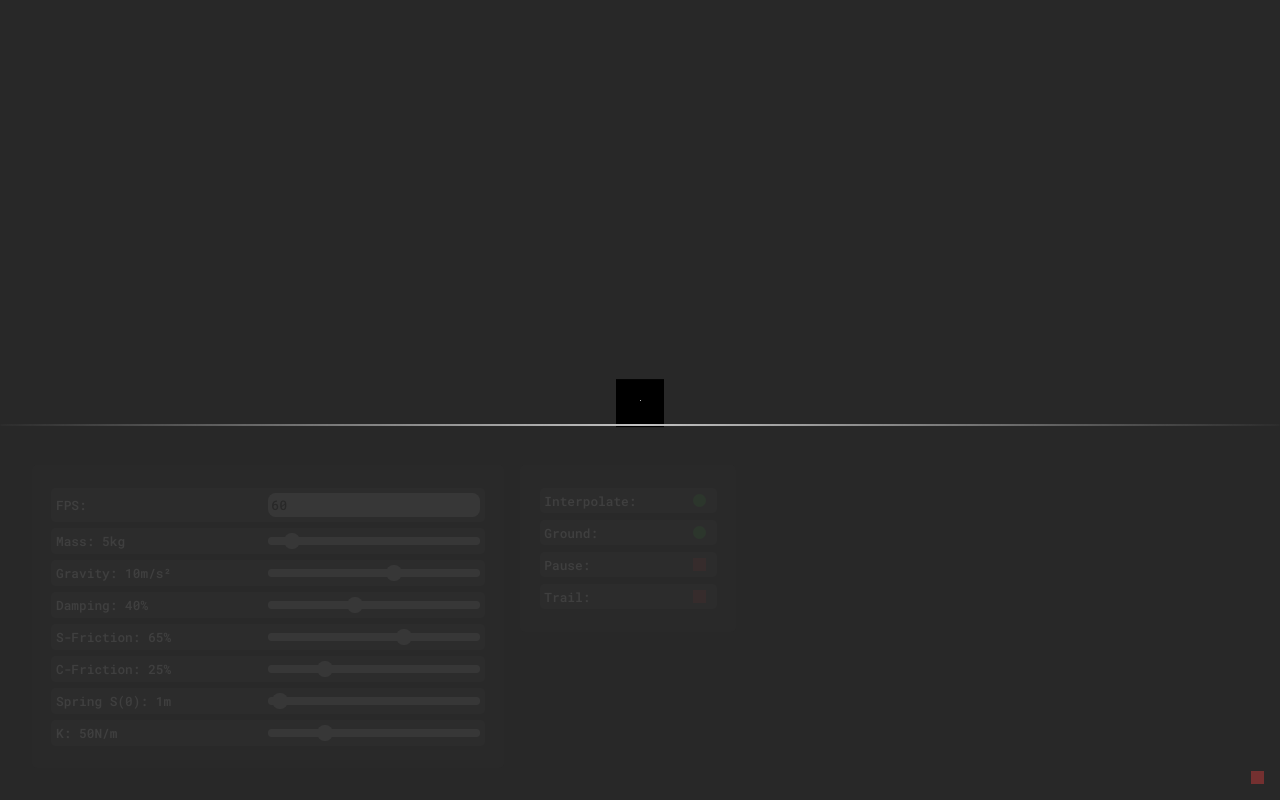
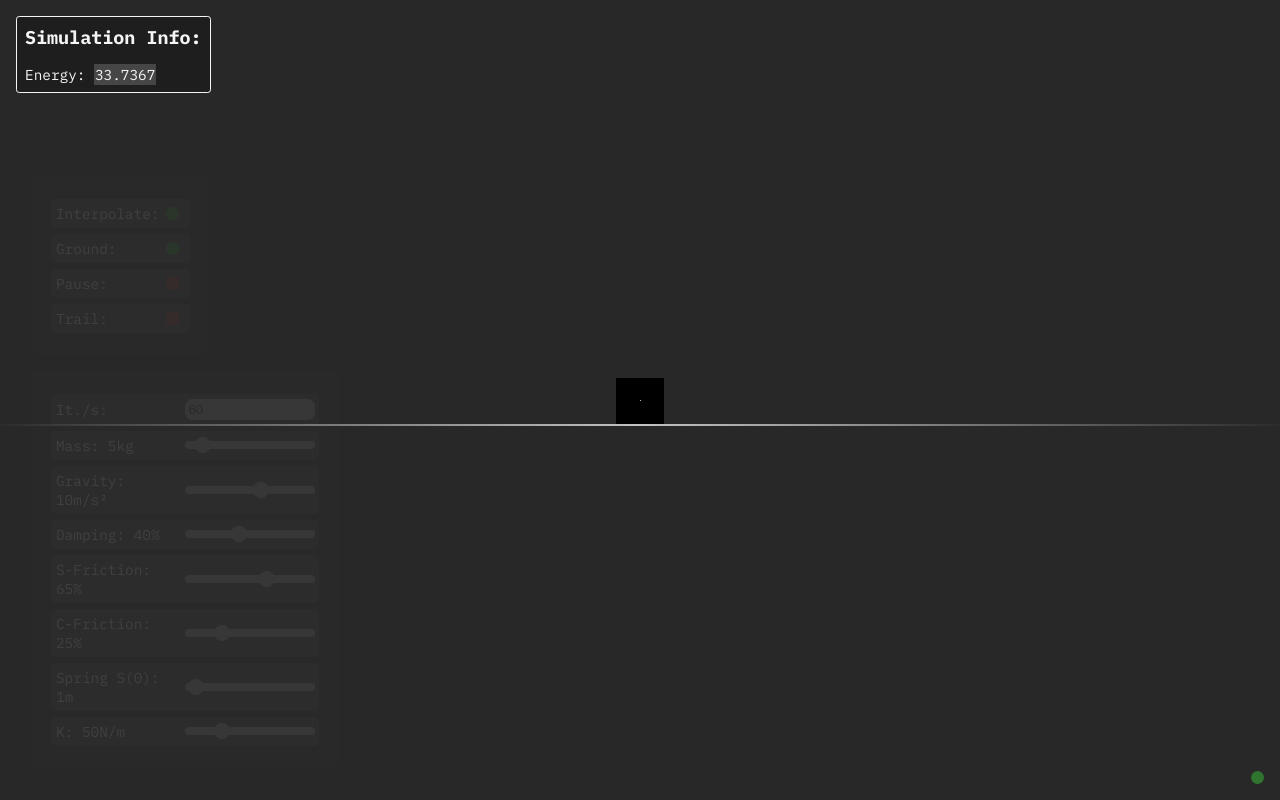
Before and after one commit to sunbaee/springPhysics, a plain HTML site: page index.html in a window 1280 px wide. Drawn offline with Linux system fonts and the light colour scheme.

Commit message:
added energy meter and corrected some things (still need to correct collision energy change), will add trace next

```diff
--- a/index.html
+++ b/index.html
@@ -7,16 +7,32 @@
     <link rel="stylesheet" href="styles.css">
 </head>
 <body>
-    <div id="square"></div>
-    <div class="spring"></div>
-    <div class="ground"></div>
-
-    <input class="showConfig checkBox" type="checkbox" check="true" onclick="DisableContainer(this)">
-
+    <div class="simInfo">
+        <h3>Simulation Info: </h1>
+        <p>Energy: <var>15</var></p>
+    </div>
     <div class="container">
+        <ul id ="booleans" class="variables">
+            <li>
+                <label>Interpolate: </label>
+                <input class="checkBox" type="checkbox" checked="true" onchange="EnableInterpolation(this)">
+            </li>
+            <li>
+                <label>Ground: </label>
+                <input class="checkBox" type="checkbox" onchange="DisableGround(this)" checked="true">
+            </li>
+            <li>
+                <label>Pause: </label>
+                <input class="checkBox" type="checkbox" onchange="Pause(this)">
+            </li>
+            <li>
+                <label>Trail: </label>
+                <input class="checkBox" type="checkbox" onchange="">
+            </li>
+        </ul>
         <ul class="variables" id="numbers">
             <li>
-                <label>FPS: </label>
+                <label>It./s: </label>
                 <input id ="FPS" class="textBox" type="number" value="60" min="10" onchange="UpdateLabelValues(this, 'FrPerS')" oninput="if (value < min) value = min">
             </li>
             <li class="sliderLi">
@@ -48,25 +64,14 @@
                 <input id="eConst" class="slider" oninput="UpdateLabelValues(this)" type="range" min="0" max="200" value="50">
             </li>
         </ul>
-        <ul id ="booleans" class="variables">
-            <li>
-                <label>Interpolate: </label>
-                <input class="checkBox" type="checkbox" checked="true" onchange="EnableInterpolation(this)">
-            </li>
-            <li>
-                <label>Ground: </label>
-                <input class="checkBox" type="checkbox" onchange="DisableGround(this)" checked="true">
-            </li>
-            <li>
-                <label>Pause: </label>
-                <input class="checkBox" type="checkbox" onchange="Pause(this)">
-            </li>
-            <li>
-                <label>Trail: </label>
-                <input class="checkBox" type="checkbox" onchange="">
-            </li>
-        </ul>
     </div>
+
+    <input class="showConfig checkBox" type="checkbox" checked="true" onclick="DisableContainer(this)">
+
+    <div id="square"></div>
+    <div class="spring"></div>
+    <div class="ground"></div>
+
     <script src="main.js"></script>
 </body>
 </html>
--- a/main.js
+++ b/main.js
@@ -38,6 +38,20 @@ document.addEventListener("dragstart", e => {
     e.preventDefault();
 });
 
+function DisableContainer(element) {
+    const contVars = document.querySelector(".container");
+
+    contVars.animate({
+        transform: `translateX(${element.checked ? 0 : -100}%)`,
+        opacity: `${element.checked ? 1 : 0}`,
+        filter: `blur(${element.checked ? 0 : 3}rem)`
+    }, {
+        duration: 800,
+        fill: "forwards",
+        easing: "ease-in-out"
+    })
+}
+
 // Custom variables
 
 // = > Resolution transition
@@ -45,6 +59,8 @@ const dWidth = 1880;
 const dHeight = 940;
 
 var resParse = new Vector(dWidth / window.innerWidth, dHeight / window.innerHeight);
+
+const pixelM = 150;
 
 class Custom {
     constructor(id, v) {
@@ -56,27 +72,21 @@ class Custom {
 // => Time config
 const MS_CONVERSOR = 0.001; // converts ms to seconds
 
-// => Booleans
-var hasGround = true;
-var isPaused = false;
-
 var cfgArr = [new Custom('FPS', Math.round(1 / 60 * 1000)),
               new Custom('Mass', 5),
-              new Custom('Gravity', 1650 * resParse.y),
+              new Custom('Gravity', pixelM * 10 * resParse.y),
               new Custom('collisionDamping', .4),
-              new Custom('staticFric', .65 * 1650 * resParse.y),
-              new Custom('cineticFric', .25 * 1650 * resParse.y),
-              new Custom('springSize', 165 * resParse.y),
-              new Custom('eConst', 50),
-              new Custom('hasGround', true),
-              new Custom('isPaused', false)];
+              new Custom('staticFric', .65 * pixelM * 10 * resParse.y),
+              new Custom('cineticFric', .25 * pixelM * 10 * resParse.y),
+              new Custom('springSize', pixelM * resParse.y),
+              new Custom('eConst', 50)]
 
 function UpdateLabelValues(element, type) {
     cfgArr.forEach(e => {
         if (e.id == element.id) switch(type) {
             case 'FrPerS': e.v = Math.round(1 / element.value * 1000); break;
             case "%F": e.v = element.value / 100 * cfgArr[2].v;  break;
-            case "m": e.v = element.value * 165 * resParse.y;  break;
+            case "m": e.v = element.value * pixelM * resParse.y;  break;
             case "%": e.v = element.value / 100;  break;
 
             default: e.v = element.value;
@@ -107,18 +117,20 @@ var sqrVel = new Vector(),
     mPos = new Vector();
 
 var animInterp = true,
-    isClicking,
-    isPushing,
-    isPaused;
+    hasGround = true,
+    isPaused = false;
+
+var isClicking,
+    isPushing;
 
 var springPos,
     groundY;
 
 // PX related
-var velPerDist = 8 * resParse.y; //0.07;
+var velPerDist = 8 * resParse.y;
 
 // Errors
-var V_ERROR = new Vector(.5 * resParse.x, 100 * resParse.y);
+var V_ERROR = new Vector(10 * resParse.x, 30 * resParse.y);
 
 function DetectMousePush(e) {
     mPos = new Vector(e.clientX, e.clientY);
@@ -179,15 +191,32 @@ function PushSquare() {
     return mPos.Subtract(sqrPos).Mult(velPerDist);
 }
 
+function SpringDistance(springVector) {
+    return springVector.Mag() - cfgArr[6].v;
+}
+
 function SpringPush() {
-    const dSpringSize = cfgArr[6].v;
-    const kConst = cfgArr[7].v;
-    const mass = cfgArr[1].v;
+    const kConst = cfgArr[7].v,
+          mass = cfgArr[1].v;
 
     const springVec = sqrPos.Subtract(springPos);
-    const springAcc = -(kConst * (springVec.Mag() - dSpringSize)) / mass;
+    const springAcc = -(kConst * (SpringDistance(springVec))) / mass;
 
     return springVec.Normalized().Mult(springAcc);
+}
+
+const energy = document.querySelector(".simInfo p var");
+
+function UpdateEnergy() {
+    const gAcc = cfgArr[2].v,
+          mass = cfgArr[1].v,
+          kCns = cfgArr[7].v;
+
+    const gEnergy = mass * (gAcc / pixelM) * (groundY - (sqrPos.y + sqrHalfSize)) / pixelM,
+          kEnergy = (kCns * Math.pow(SpringDistance(sqrPos.Subtract(springPos)) / pixelM, 2)) / 2,
+          cEnergy = (mass * Math.pow(sqrVel.Mag() / pixelM, 2)) / 2;
+
+    energy.innerText = (gEnergy + kEnergy + cEnergy).toFixed(4);
 }
 
 function DetectCollision(nextPos, deltaTime, acc) {
@@ -201,9 +230,9 @@ function DetectCollision(nextPos, deltaTime, acc) {
         fType = (Math.abs(acc.x) <= sFric && sqrVel.x < V_ERROR.x) ? acc.x : cFric;
 
         sqrVel.x += -Math.sign(sqrVel.x) * fType * deltaTime;
-        sqrVel.y = -Math.abs(sqrVel.y) * cfgArr[3].v;
+        sqrVel.y = (-Math.abs(sqrVel.y) + acc.y / 2 * deltaTime) * cfgArr[3].v;
 
-        if (Math.abs(sqrVel.y) - cfgArr[2].v * deltaTime <= V_ERROR.y) sqrVel.y = 0;
+        if (Math.abs(sqrVel.y) <= V_ERROR.y) sqrVel.y = 0;
         if (Math.abs(sqrVel.x) <= V_ERROR.x) sqrVel.x = 0;
     }
 }
@@ -229,12 +258,14 @@ async function Process(frameTime) {
         if (isPushing) sqrVel = PushSquare();
         else sqrAcc = !isPaused ? sqrAcc.Add(SpringPush()) : sqrAcc;
 
+        sqrVel = sqrVel.Add(sqrAcc.Mult(deltaTime));
+
         const nextFramePos = sqrPos.Add(sqrVel.Mult(deltaTime));
         DetectCollision(nextFramePos, deltaTime, sqrAcc);
 
-        sqrVel = sqrVel.Add(sqrAcc.Mult(deltaTime));
         sqrPos = sqrPos.Add(sqrVel.Mult(deltaTime));
 
+        UpdateEnergy();
         MoveSquare(sqrPos, animInterp ? cfgArr[0].v : frameTime);
     }
 }
--- a/styles.css
+++ b/styles.css
@@ -1,6 +1,7 @@
-@import url('https://fonts.googleapis.com/css2?family=Roboto+Mono:ital,wght@0,500;1,500&display=swap');
+@import url('https://fonts.googleapis.com/css2?family=IBM+Plex+Mono:wght@400;700&display=swap');
 
 :root {
+    --dblack: rgb(30, 30, 30);
     --lblack: rgb(40, 40, 40);
     --lwhite: rgb(195, 195, 195);
     --lgray: rgb(100, 100, 100);
@@ -18,11 +19,15 @@
 
 body {
     background-color: var(--lblack);
-    font-family: 'Roboto Mono', sans-serif;
-    font-size: 0.8rem;
+    font-family: 'IBM Plex Mono', sans-serif;
+    font-size: 0.9rem;
     min-width: 100vw;
     min-height: 100vh;
     overflow: hidden;
+}
+
+h3 {
+    font-size: 1.15rem;
 }
 
 #square {
@@ -56,12 +61,13 @@ body {
 
 .container {
     display: flex;
+    flex-direction: column;
     align-items: flex-start;
     margin: 2rem;
     position: absolute;
     bottom: 0;
     left: 0;
-    width: 44rem;
+    max-width: fit-content;
     gap: 1rem;
 }
 
@@ -170,6 +176,28 @@ input::-webkit-inner-spin-button {
     cursor: pointer;
 }
 
+.simInfo {
+    position: absolute;
+    top: 0;
+    left: 0;
+    margin: 1rem;
+    padding: .5rem;
+    background-color: var(--dblack);
+    border: .1rem solid whitesmoke;
+    color: whitesmoke;
+    border-radius: .2rem;
+}
+
+.simInfo h3 {
+    margin-bottom: 1rem;
+}
+
+.simInfo var {
+    font-style: normal;
+    background-color: var(--dgray);
+    padding: .05rem;
+}
+
 .showConfig {
     position: absolute;
     bottom: 0;
```
